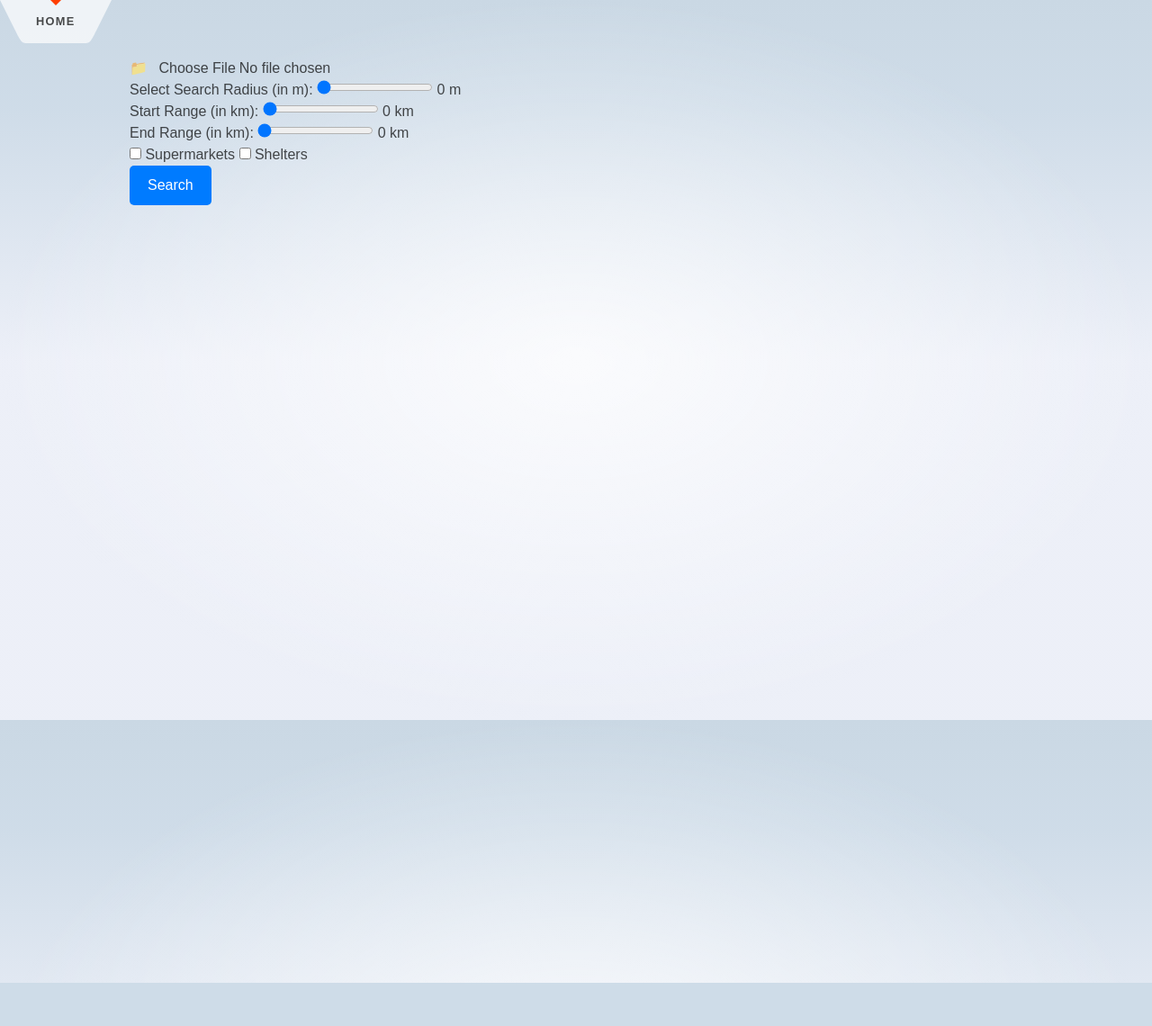
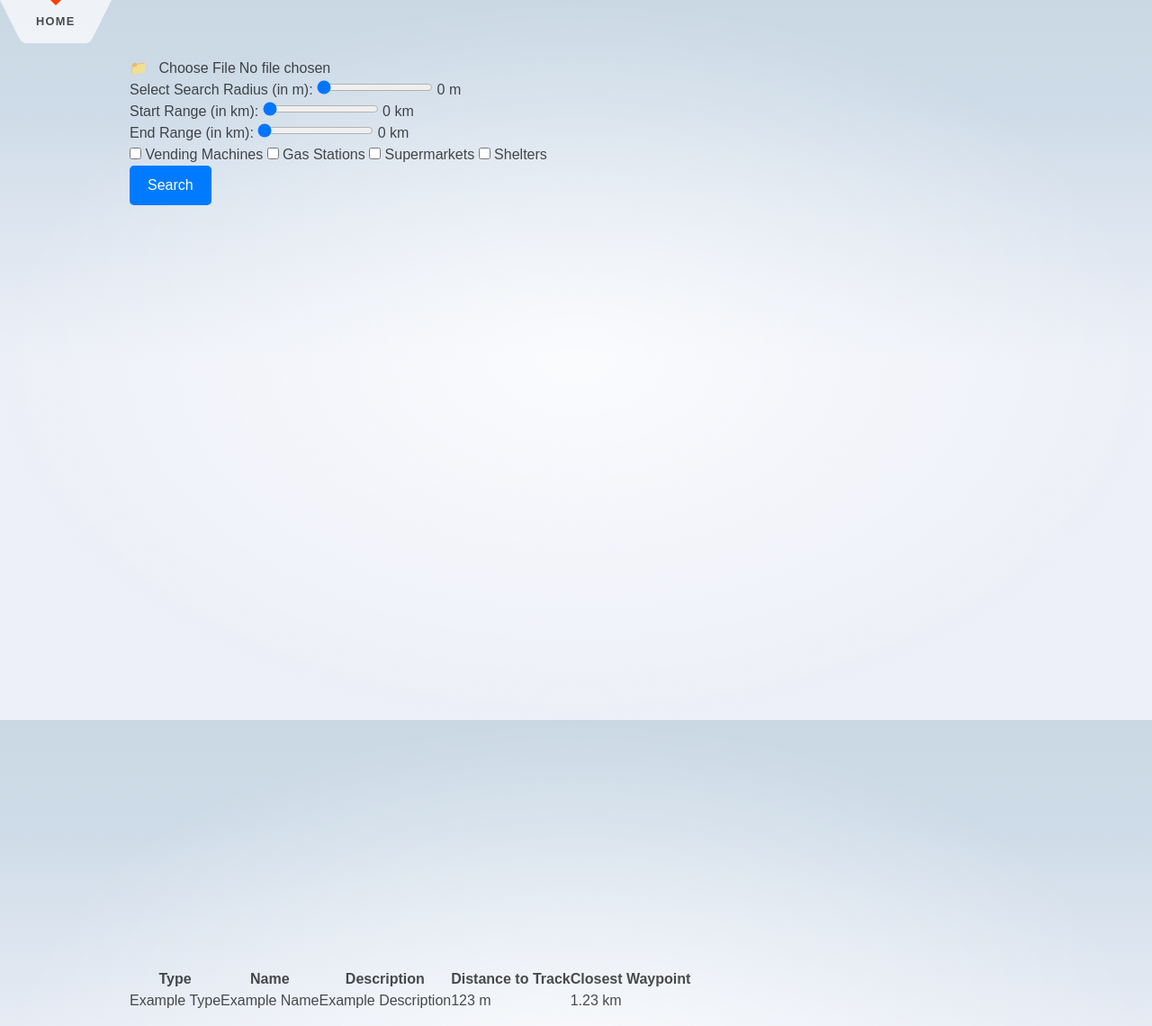
Before and after one commit to lnbtz/SearchAlongTrack, a SvelteKit app: page / in a window 1280 px wide. Shown: the whole page at 90% size. Before the commit the page ends 1092 px from the top, so only its background shows below. Built offline with nearby package versions, Linux system fonts and the light colour scheme; no server answers.

Commit message:
started with results table, results and queries

```diff
--- a/src/lib/api.ts
+++ b/src/lib/api.ts
@@ -1,13 +1,11 @@
 
-import { selectedCategoriesStore, selectedRadiusStore, selectedRangeTrackStore, selectedCoordinatesAlongTrackStore, searchResultsCacheStore, bboxAroundSelectedTrackStore } from './stores';
+import { lastSearchQueryStore, selectedCategoriesStore, selectedRadiusStore, selectedRangeTrackStore, selectedCoordinatesAlongTrackStore, searchResultsCacheStore, bboxAroundSelectedTrackStore } from './stores';
 import { get } from 'svelte/store';
 import type { OverpassJson } from "overpass-ts";
 import { overpass } from "overpass-ts";
 import { bboxAroundSelectedTrack, getCoordinatesAlongSelectedTrack } from './util';
 import { OSM } from './osm-constants';
 import type { FeatureCollection, GeoJsonProperties, Geometry } from 'geojson';
-
-
 
 
 const queryHeader: string = `[out:json];
@@ -27,13 +25,6 @@ export async function searchAlongTrack() {
     const selectedRangeTrack: FeatureCollection<Geometry, GeoJsonProperties> | null = get(selectedRangeTrackStore);
     queryBody = ``;
     if (selectedCategories.length > 0 && selectedRangeTrack && selectedRangeTrack.features[0].geometry.type === 'LineString') {
-        // calculate the start and end of the range in the coordinates
-        // get coordinates every 'radius' meters within range
-
-        // choose bbox or coordinates
-
-
-
         selectedCategories.forEach((category) => {
             setKeyAndValue(category);
             // build query for each coordinate
@@ -46,7 +37,6 @@ export async function searchAlongTrack() {
                 buildBboxQueryBody();
             }
         });
-
         // optimize query to be as small as possible
         query = `${queryHeader}${queryBody}${queryFooter}`;
         console.log('Overpass query:', query);
@@ -58,6 +48,8 @@ export async function searchAlongTrack() {
             const cachedResponse: OverpassJson = searchResultsCache.get(queryHash) as OverpassJson;
             console.log('Cached response:', cachedResponse);
             // do something with the cached response
+            // this updates the last search query store and triggers the UI to update
+            lastSearchQueryStore.set(query);
             return;
         }
         // execute the query
@@ -69,6 +61,9 @@ export async function searchAlongTrack() {
                 // cache the response
                 searchResultsCache.set(queryHash, json);
                 searchResultsCacheStore.set(searchResultsCache);
+                // update the last search query store
+                // this triggers the UI to update
+                lastSearchQueryStore.set(query);
                 console.log('Overpass JSON:', json);
                 const endTime = performance.now();
                 const elapsedTime = endTime - startTime;
@@ -93,9 +88,8 @@ function buildCoordsQueryBody() {
         const lon: number = coordinate[0];
         // build query
         queryBody += `
-                            node["${searchKey}"="${searchValue}"](around:${radius}, ${lat}, ${lon});
-                            way["${searchKey}"="${searchValue}"](around:${radius}, ${lat}, ${lon});
-                            relation["${searchKey}"="${searchValue}"](around:${radius}, ${lat}, ${lon});`;
+                    nwr["${searchKey}"="${searchValue}"](around:${radius}, ${lat}, ${lon});
+                    `;
     });
 }
 
@@ -113,12 +107,12 @@ function buildBboxQueryBody() {
     const maxLat = bbox.features[2].geometry.coordinates[1];
     const maxLon = bbox.features[2].geometry.coordinates[0];
     queryBody += `
-                node["${searchKey}"="${searchValue}"](${minLat}, ${minLon}, ${maxLat}, ${maxLon});
-                way["${searchKey}"="${searchValue}"](${minLat}, ${minLon}, ${maxLat}, ${maxLon});
-                relation["${searchKey}"="${searchValue}"](${minLat}, ${minLon}, ${maxLat}, ${maxLon});`;
+                nwr["${searchKey}"="${searchValue}"](${minLat}, ${minLon}, ${maxLat}, ${maxLon});
+                `;
 }
 
 function setKeyAndValue(category: string) {
+    // add new categories here
     switch (category) {
         case 'shelters':
             searchKey = OSM.key.AMENITY;
@@ -126,8 +120,16 @@ function setKeyAndValue(category: string) {
             break;
         case 'supermarkets':
             // TODO add actual categories
+            searchKey = OSM.key.SHOP;
+            searchValue = OSM.value.SUPERMARKET;
+            break;
+        case 'gas-stations':
             searchKey = OSM.key.AMENITY;
-            searchValue = OSM.value.SUPERMARKET;
+            searchValue = OSM.value.FUEL;
+            break;
+        case 'vending-machines':
+            searchKey = OSM.key.AMENITY;
+            searchValue = OSM.value.VENDING_MACHINE; // Example value, adjust as needed
             break;
     }
     return { searchKey, searchValue };
--- a/src/lib/osm-constants.ts
+++ b/src/lib/osm-constants.ts
@@ -1,13 +1,28 @@
 export const OSM = {
     key: {
         AMENITY: 'amenity',
-        TOURISM: 'tourism',
-        SHELTER_TYPE: 'shelter_type'
+        SHOP: 'shop',
     },
     value: {
         SHELTER: 'shelter',
+        FUEL: 'fuel',
         SUPERMARKET: 'supermarket',
-        BASIC_HUT: 'basic_hut',
-        LEAN_TO: 'lean_to'
+        VENDING_MACHINE: 'vending_machine',
+    },
+    extra_filters: {
+        SHELTER_TYPE: {
+            BASIC_HUT: 'basic_hut',
+            LEAN_TO: 'lean_to'
+        },
+        VENDING_MACHINE_TYPE: {
+            FOOD: 'food',
+            DRINK: 'drink',
+            SWEETS: 'sweets',
+            PIZZA: 'pizza',
+            ICE_CREAM: 'ice_cream',
+            COFFEE: 'coffee',
+            CHEMSIT: 'chemist',
+            BICYCLE_TUBES: 'bicycle_tube',
+        }
     }
 };
--- a/src/lib/stores.ts
+++ b/src/lib/stores.ts
@@ -14,3 +14,4 @@ export const selectedPointsStoreAlongTrackStore= writable<FeatureCollection<Geom
 export const selectedCoordinatesAlongTrackStore = writable<number[][]>(); // Store to hold the coordinates along the selected track
 export const bboxAroundSelectedTrackStore = writable<FeatureCollection<Geometry, GeoJsonProperties>>(); // Store to hold the bounding box around the selected track
 export const searchResultsCacheStore = writable<Map<string, OverpassJson>>(new Map()); // Store to cache search results from Overpass API
+export const lastSearchQueryStore = writable<string>(''); // Store to hold the last search query
--- a/src/lib/util.ts
+++ b/src/lib/util.ts
@@ -157,3 +157,10 @@ export function bboxAroundSelectedTrack() {
     };
     bboxAroundSelectedTrackStore.set(cornerPoints);
 }
+
+
+export function buildTableData() {
+
+
+    return [];
+}
--- a/src/routes/Results.svelte
+++ b/src/routes/Results.svelte
@@ -1 +1,31 @@
-<script lang="ts"></script>
+<script lang="ts">
+    import { lastSearchQueryStore, searchResultsCacheStore } from "$lib/stores";
+    import { buildTableData } from "$lib/util";
+    let tableData: any[] = [];
+
+    $: if ($lastSearchQueryStore) {
+        tableData = buildTableData();
+    }
+</script>
+
+<table>
+    <thead>
+        <tr>
+            <th>Type</th>
+            <th>Name</th>
+            <th>Description</th>
+            <th>Distance to Track</th>
+            <th>Closest Waypoint</th>
+        </tr>
+    </thead>
+    <tbody>
+        <!-- Example static row, replace with {#each} when you have data -->
+        <tr>
+            <td>Example Type</td>
+            <td>Example Name</td>
+            <td>Example Description</td>
+            <td>123 m</td>
+            <td>1.23 km</td>
+        </tr>
+    </tbody>
+</table>
--- a/src/routes/SearchBox.svelte
+++ b/src/routes/SearchBox.svelte
@@ -58,8 +58,14 @@
 	/>
 	<span>{$selectedEndRangeStore} km</span>
 </div>
-
+<!-- add new categories here -->
 <div>
+	<label>
+		<input type="checkbox" bind:group={selectedCategories} value="vending-machines" />
+		Vending Machines
+	<label>
+		<input type="checkbox" bind:group={selectedCategories} value="gas-stations" />
+		Gas Stations
 	<label>
 		<input type="checkbox" bind:group={selectedCategories} value="supermarkets" />
 		Supermarkets
```
Also changed, not shown: 1 other file (tests, documents, lock files or other folders).
